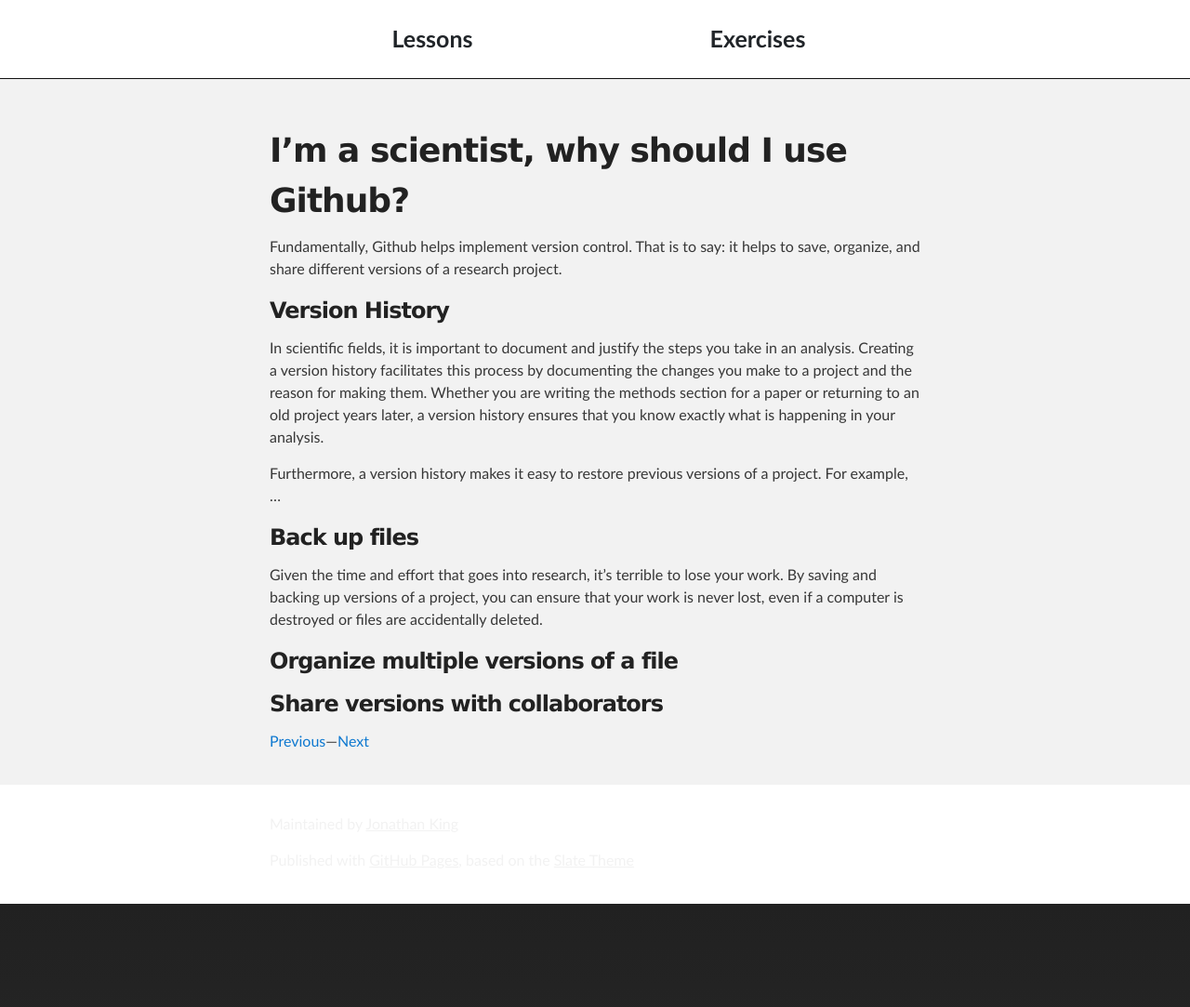
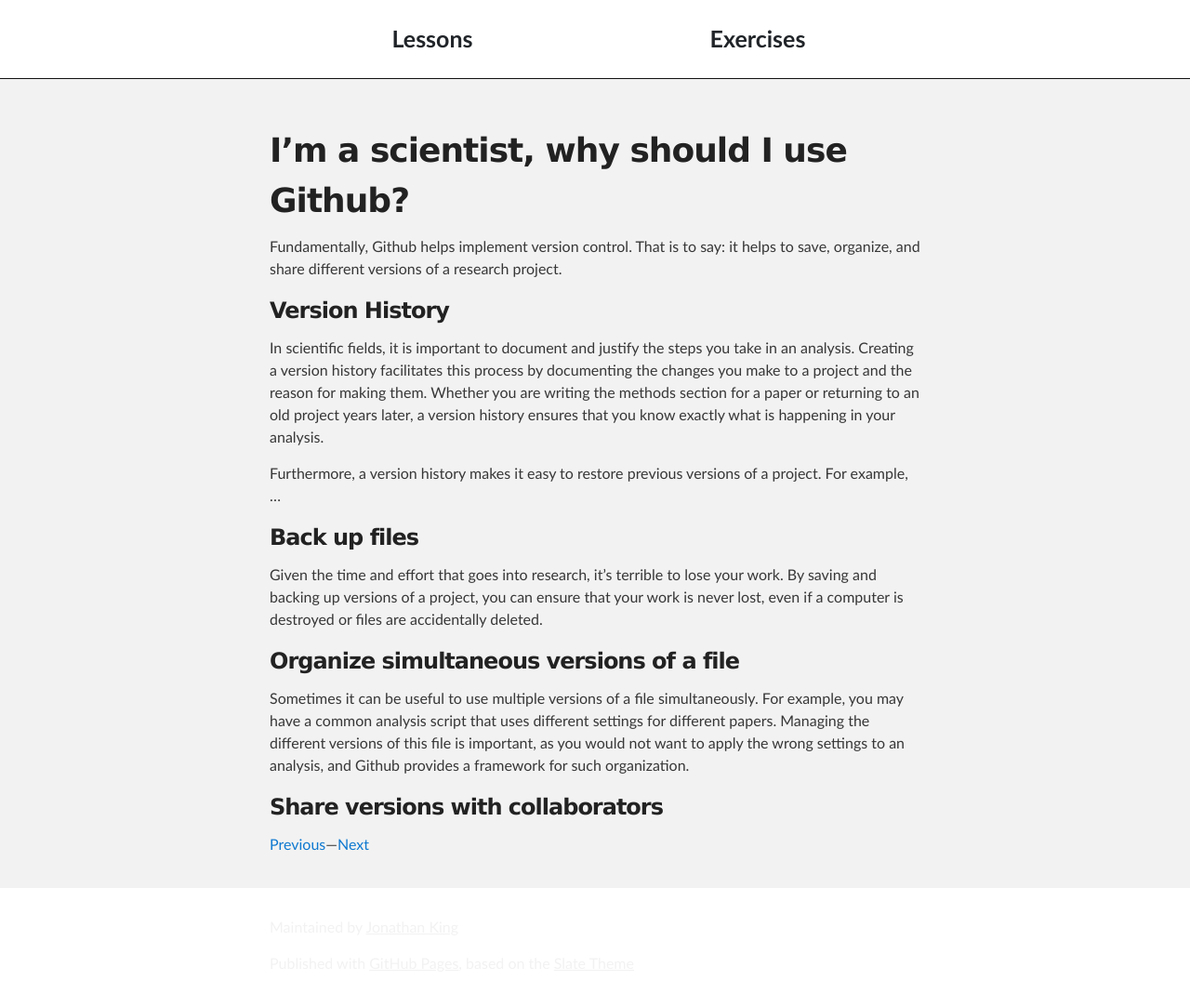
Before and after one commit to JonKing93/Github-Tutorial-Workshop, a Jekyll site: the page built from workshop/overview.md, in a window 1280 px wide. Shown: the whole page at 93% size. Built offline with Jekyll 4.4.1, drawn with Linux system fonts in a browser that asks for light colours; before the commit the page ends 972 px from its top, so only the background shows below that.

Commit message:
Update overview.md

```diff
--- a/workshop/overview.md
+++ b/workshop/overview.md
@@ -15,13 +15,11 @@ Furthermore, a version history makes it easy to restore previous versions of a p
 ### Back up files
 Given the time and effort that goes into research, it's terrible to lose your work. By saving and backing up versions of a project, you can ensure that your work is never lost, even if a computer is destroyed or files are accidentally deleted.
 
-### Organize multiple versions of a file
-
-
+### Organize simultaneous versions of a file
+Sometimes it can be useful to use multiple versions of a file simultaneously. For example, you may have a common analysis script that uses different settings for different papers. Managing the different versions of this file is important, as you would not want to apply the wrong settings to an analysis, and Github provides a framework for such organization.
 
 ### Share versions with collaborators
 
 
 
-
 [Previous](welcome)---[Next](git-vs-github)
```
